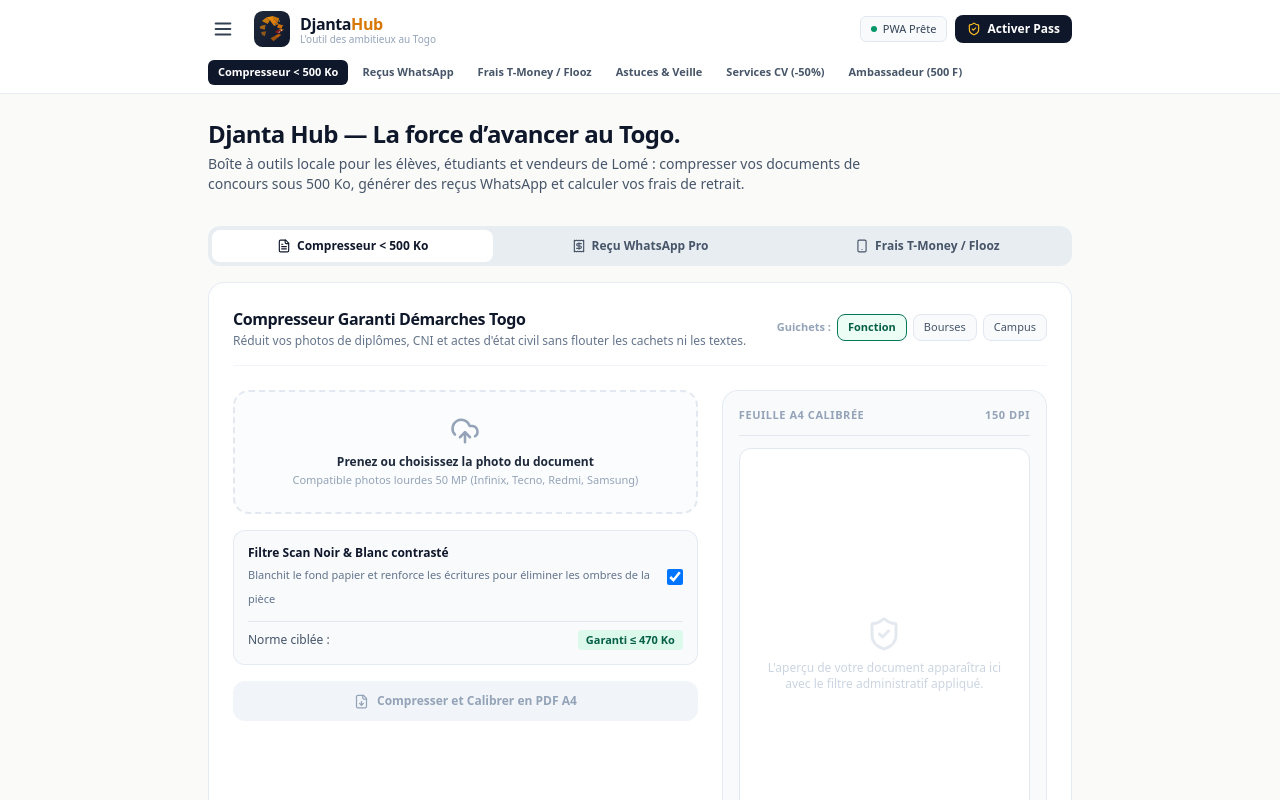
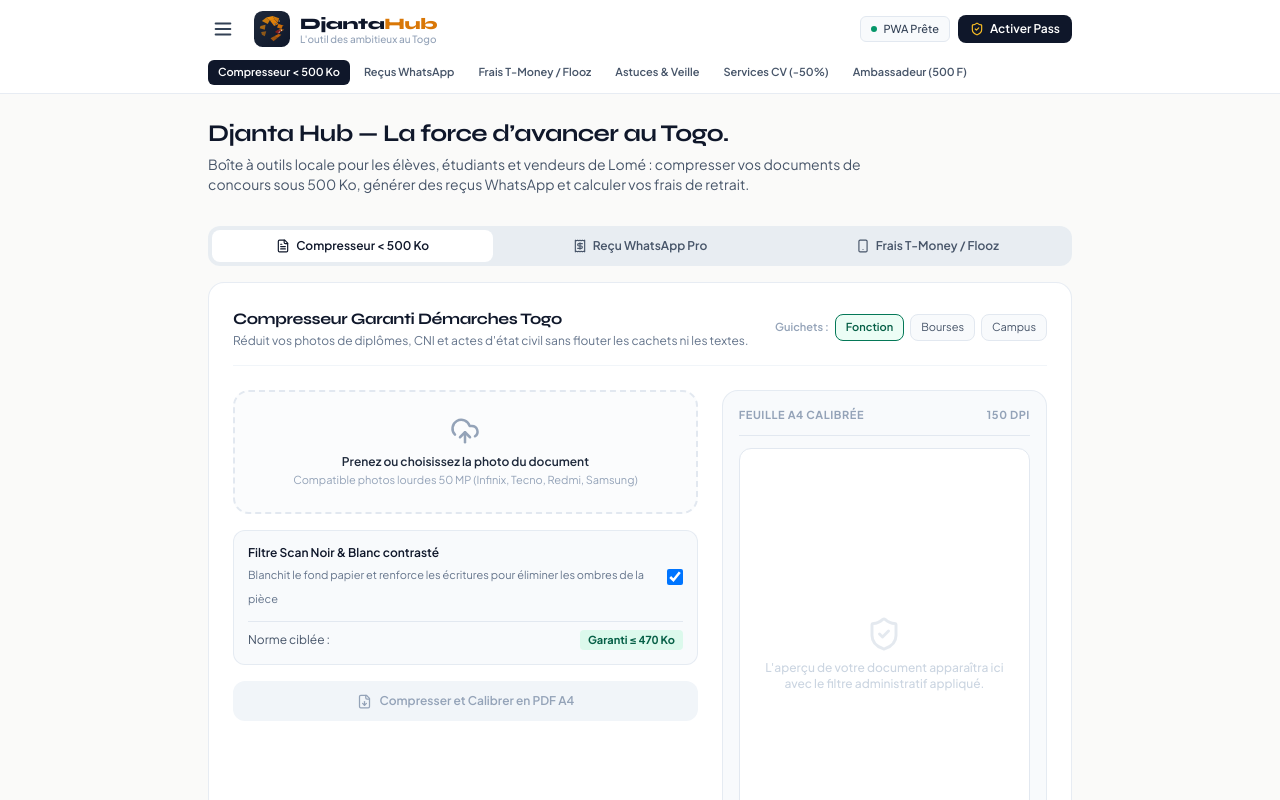
Before and after one commit to emma25c/hermestg, a React (Vite) app: page / in a window 1280 px wide. Shown: the top 800 px of the page. Built offline with nearby package versions, Linux system fonts and the light colour scheme.

Commit message:
style(typography): intégrer Syne (display royal) et Plus Jakarta Sans pour éliminer la police générique d'IA

```diff
--- a/index.html
+++ b/index.html
@@ -6,6 +6,10 @@
     <meta name="viewport" content="width=device-width, initial-scale=1.0, maximum-scale=1.0, user-scalable=no" />
     <meta name="theme-color" content="#0f172a" />
     <meta name="description" content="Djanta Hub : Outils pratiques et démarches pour le Togo. Compresseur sous 500 Ko, reçus express, astuces locales et formations 15 min sans data." />
+    <!-- Polices Typographiques de Caractère (Syne pour le display royal + Plus Jakarta Sans pour le corps) -->
+    <link rel="preconnect" href="https://fonts.googleapis.com">
+    <link rel="preconnect" href="https://fonts.gstatic.com" crossorigin>
+    <link href="https://fonts.googleapis.com/css2?family=Plus+Jakarta+Sans:ital,wght@0,400..800;1,400..800&family=Syne:wght@700;800&display=swap" rel="stylesheet">
     <title>Djanta Hub — La force d’avancer au Togo</title>
   </head>
   <body class="bg-slate-50 text-slate-900 antialiased selection:bg-orange-500 selection:text-white">
--- a/src/components/Navbar.tsx
+++ b/src/components/Navbar.tsx
@@ -58,7 +58,7 @@ export const Navbar: React.FC<NavbarProps> = ({
             >
               <LionLogo size={34} />
               <div>
-                <span className="font-black text-base tracking-tight text-slate-900 block leading-tight">
+                <span className="font-display font-extrabold text-base tracking-tight text-slate-900 block leading-tight">
                   Djanta<span className="text-amber-600">Hub</span>
                 </span>
                 <span className="text-[10px] text-slate-400 font-medium block leading-none">
@@ -167,7 +167,7 @@ export const Navbar: React.FC<NavbarProps> = ({
               <div className="flex items-center gap-3">
                 <LionLogo size={40} />
                 <div>
-                  <span className="font-black text-lg tracking-tight text-slate-900 block leading-tight">
+                  <span className="font-display font-extrabold text-lg tracking-tight text-slate-900 block leading-tight">
                     Djanta<span className="text-amber-600">Hub</span>
                   </span>
                   <span className="text-[11px] text-slate-500 font-medium block">
--- a/src/index.css
+++ b/src/index.css
@@ -38,8 +38,15 @@
 
 body {
   margin: 0;
+  font-family: 'Plus Jakarta Sans', system-ui, -apple-system, sans-serif;
   background-color: #fafaf9;
   color: #0f172a;
   -webkit-font-smoothing: antialiased;
   -moz-osx-font-smoothing: grayscale;
 }
+
+/* Typographie d'impact pour les titres et emblèmes (0% AI slop) */
+h1, h2, h3, .font-display {
+  font-family: 'Syne', 'Plus Jakarta Sans', sans-serif;
+  letter-spacing: -0.025em;
+}
--- a/tailwind.config.js
+++ b/tailwind.config.js
@@ -6,6 +6,10 @@ export default {
   ],
   theme: {
     extend: {
+      fontFamily: {
+        sans: ['"Plus Jakarta Sans"', 'system-ui', '-apple-system', 'sans-serif'],
+        display: ['"Syne"', '"Plus Jakarta Sans"', 'sans-serif'],
+      },
       colors: {
         brand: {
           50: '#fff7ed',
```
